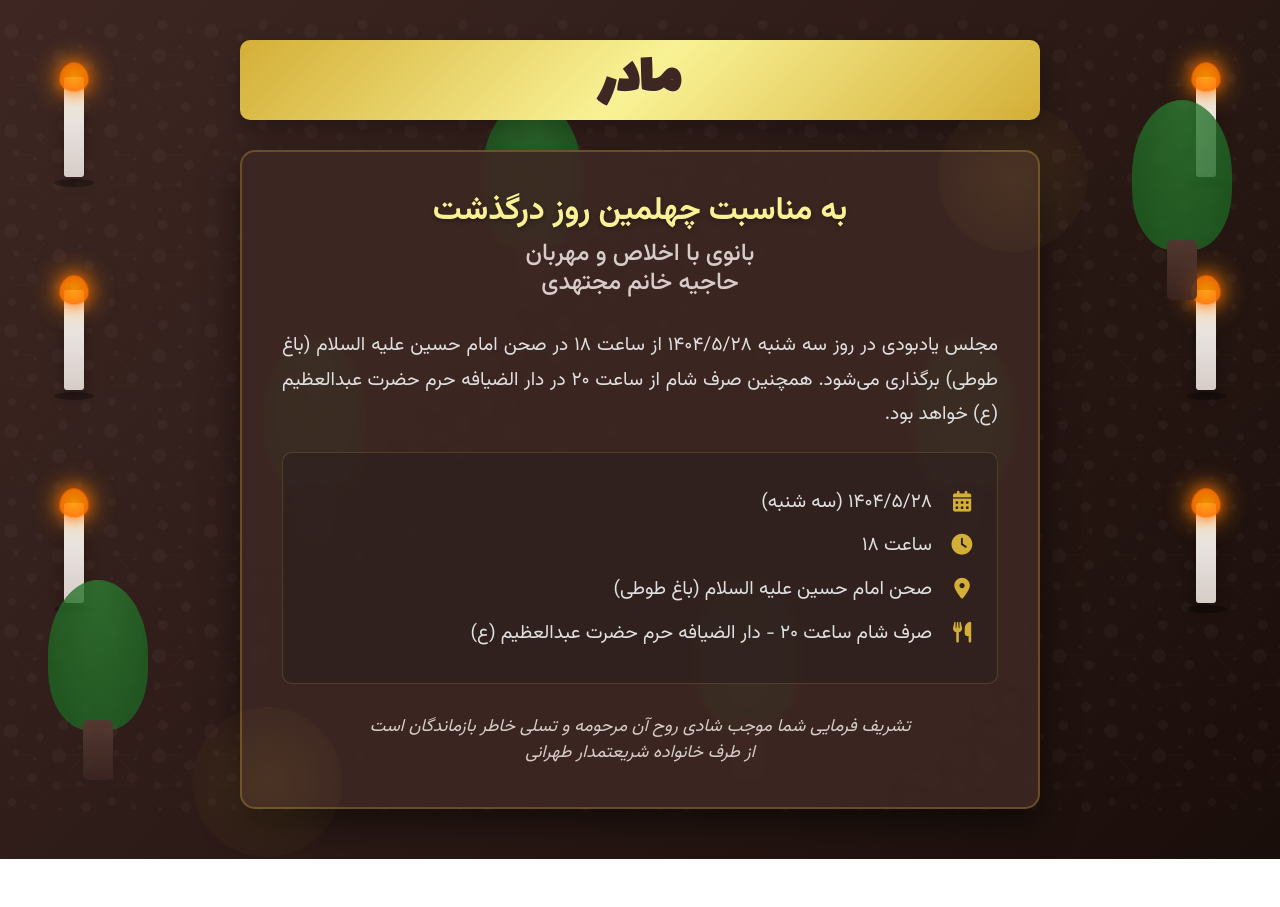
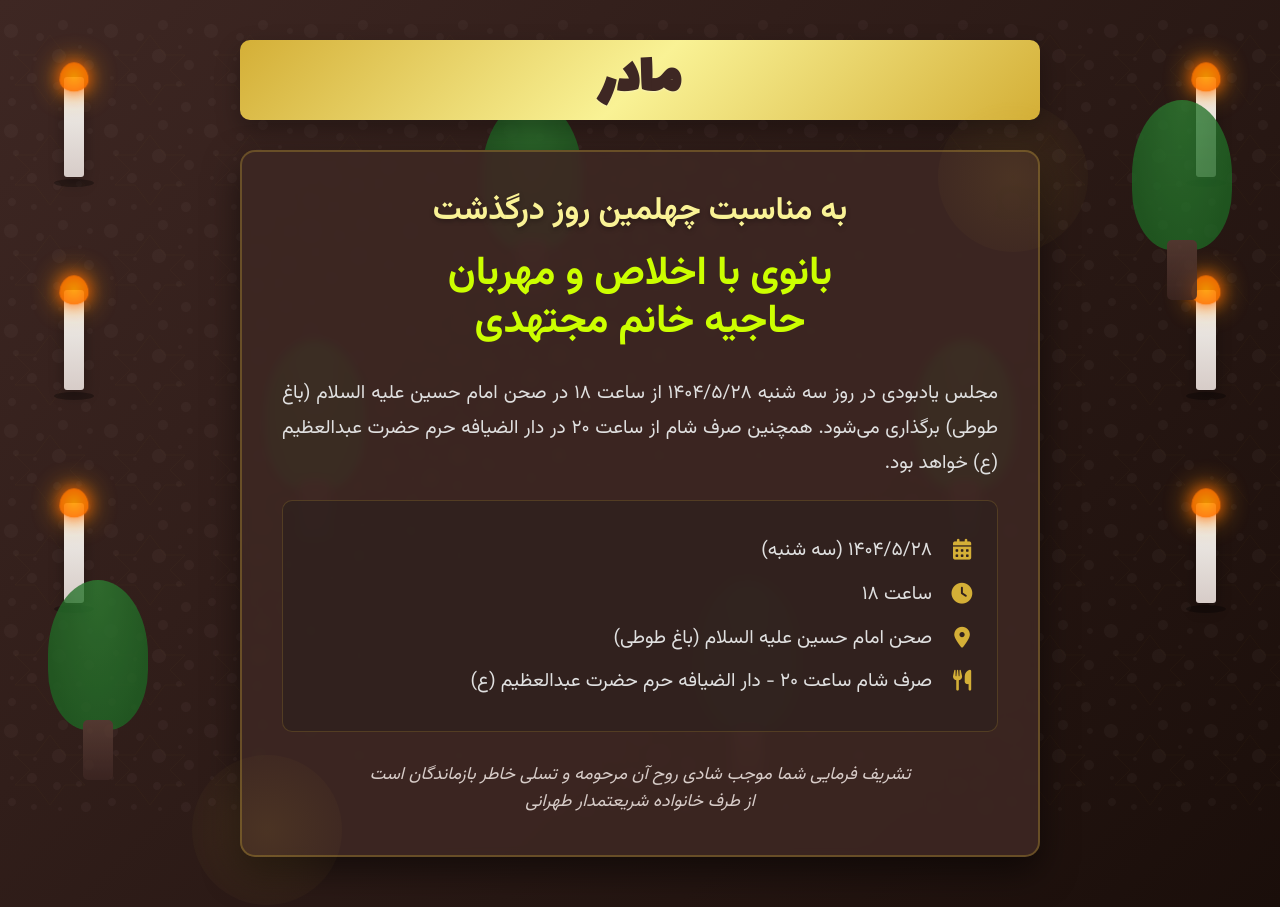
Before and after one commit to mahdi-soheili/Mojtahedi, a plain HTML site: page index.html in a window 1280 px wide. Before the commit the page ends 859 px from the top, so only its background shows below. Drawn offline with nearby package versions, Linux system fonts and the light colour scheme.

Commit message:
Update index.html

```diff
--- a/index.html
+++ b/index.html
@@ -203,10 +203,10 @@
         }
 
         .memorial-subtitle {
-            font-size: 1.5rem;
-            font-weight: 500;
-            color: #d7ccc8;
-            margin-bottom: 20px;
+          font-size: 2.5rem;     /* بزرگ‌تر شدن متن */
+          margin-top: 20px;      /* فاصله از متن قبلی */
+          color: #ccff00;        /* زرد فسفری */
+          font-weight: bold;     /* ضخیم‌تر شدن */
         }
 
         /* Content */
```
